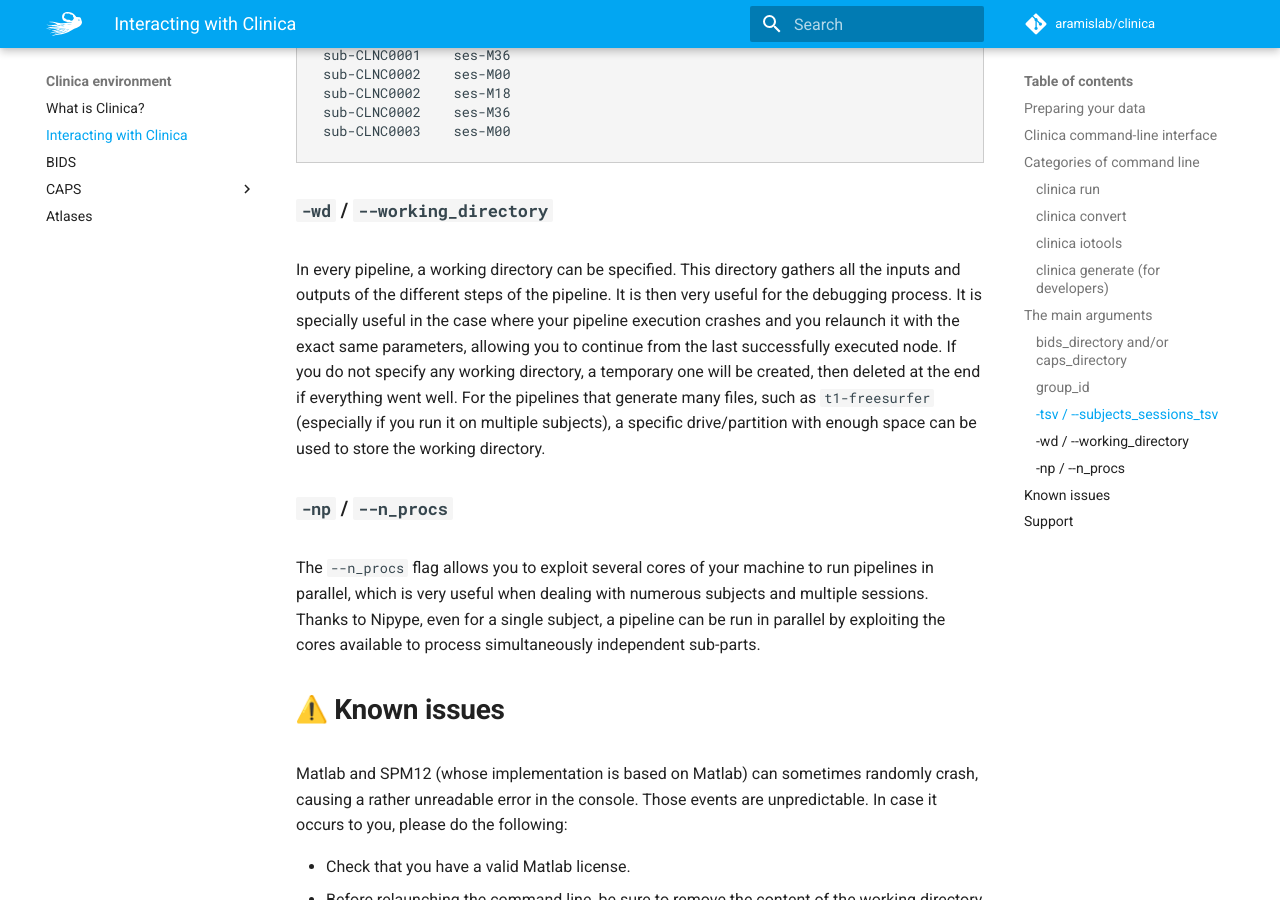
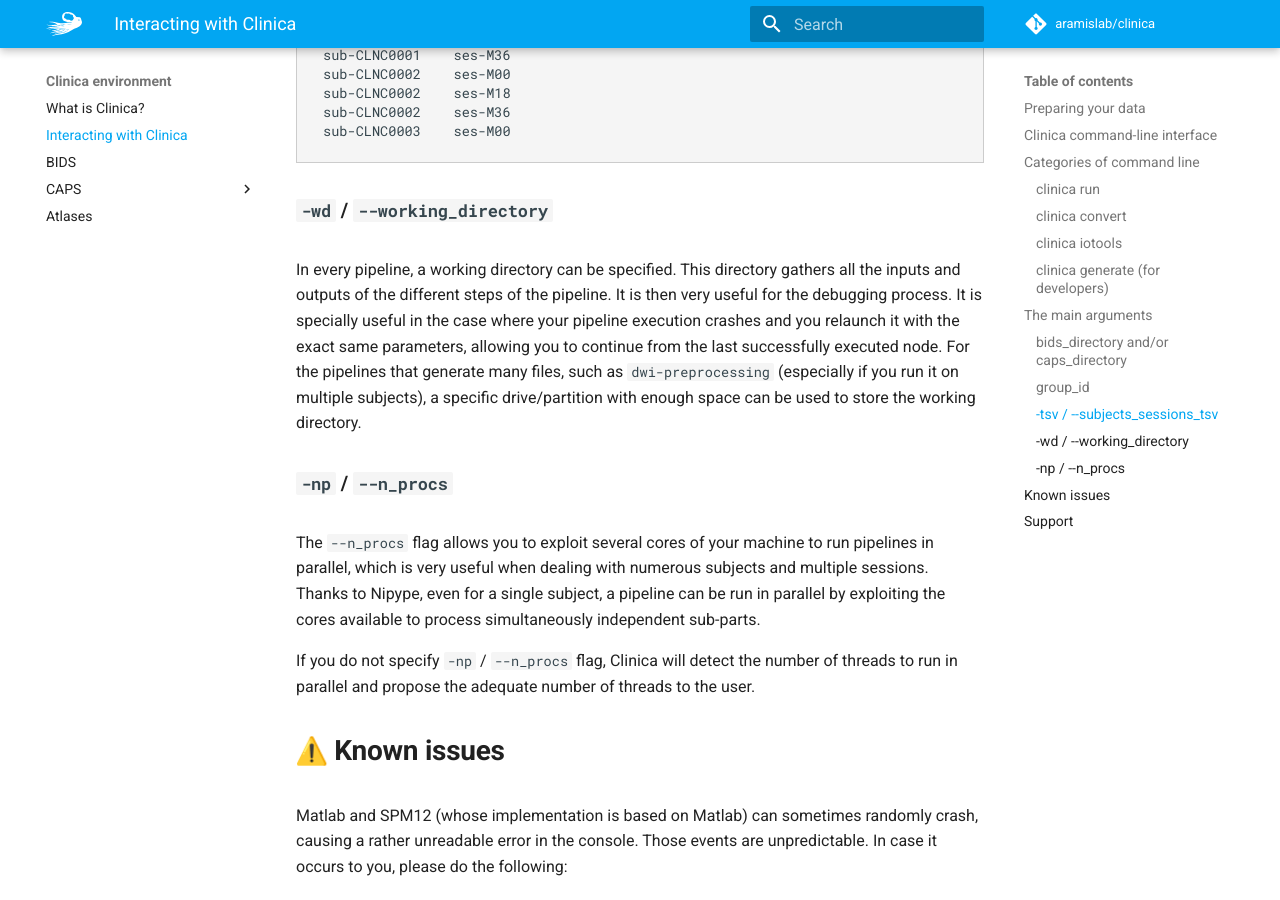
Before and after one commit to aramis-lab/clinica, an MkDocs documentation site: the page built from docs/InteractingWithClinica.md, in a window 1280 px wide and 900 px high, scrolled down 3491 px. Built offline with MkDocs 1.6.1 and Material for MkDocs 9.7.7, drawn with Linux system fonts in a browser that asks for light colours; emoji names are drawn with the system emoji font; comment, search, counter and statistics services are not loaded.

Commit message:
Update info regarding -wd and -np flag

```diff
--- a/docs/InteractingWithClinica.md
+++ b/docs/InteractingWithClinica.md
@@ -116,11 +116,12 @@ sub-CLNC0003    ses-M00
 <!-- Note that to make the display clearer, the rows contain successive tabs, which should not happen in an actual TSV file. -->
 
 ### `-wd` / `--working_directory`
-In every pipeline, a working directory can be specified. This directory gathers all the inputs and outputs of the different steps of the pipeline. It is then very useful for the debugging process. It is specially useful in the case where your pipeline execution crashes and you relaunch it with the exact same parameters, allowing you to continue from the last successfully executed node. If you do not specify any working directory, a temporary one will be created, then deleted at the end if everything went well. For the pipelines that generate many files, such as `t1-freesurfer` (especially if you run it on multiple subjects), a specific drive/partition with enough space can be used to store the working directory.
+In every pipeline, a working directory can be specified. This directory gathers all the inputs and outputs of the different steps of the pipeline. It is then very useful for the debugging process. It is specially useful in the case where your pipeline execution crashes and you relaunch it with the exact same parameters, allowing you to continue from the last successfully executed node. <!--If you do not specify any working directory, a temporary one will be created, then deleted at the end if everything went well.--> For the pipelines that generate many files, such as `dwi-preprocessing` (especially if you run it on multiple subjects), a specific drive/partition with enough space can be used to store the working directory.
 
 ### `-np` / `--n_procs`
 The `--n_procs` flag allows you to exploit several cores of your machine to run pipelines in parallel, which is very useful when dealing with numerous subjects and multiple sessions. Thanks to Nipype, even for a single subject, a pipeline can be run in parallel by exploiting the cores available to process simultaneously independent sub-parts.
 
+If you do not specify `-np` / `--n_procs` flag, Clinica will detect the number of threads to run in parallel and propose the adequate number of threads to the user.
 
 ## :warning: Known issues
 
```
